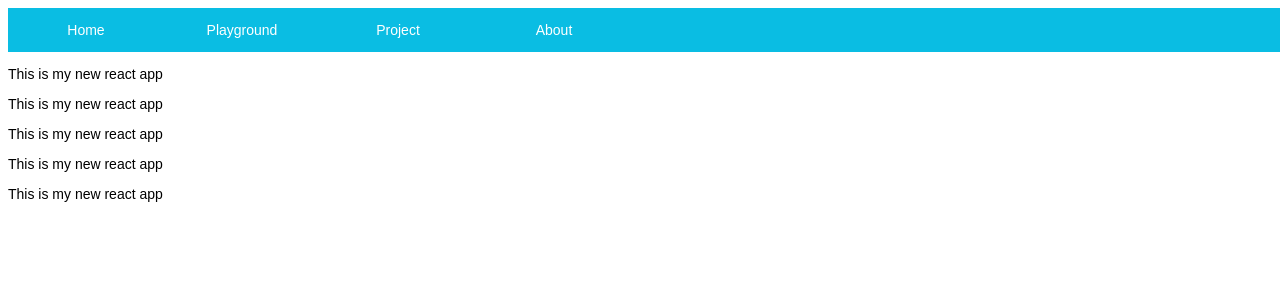
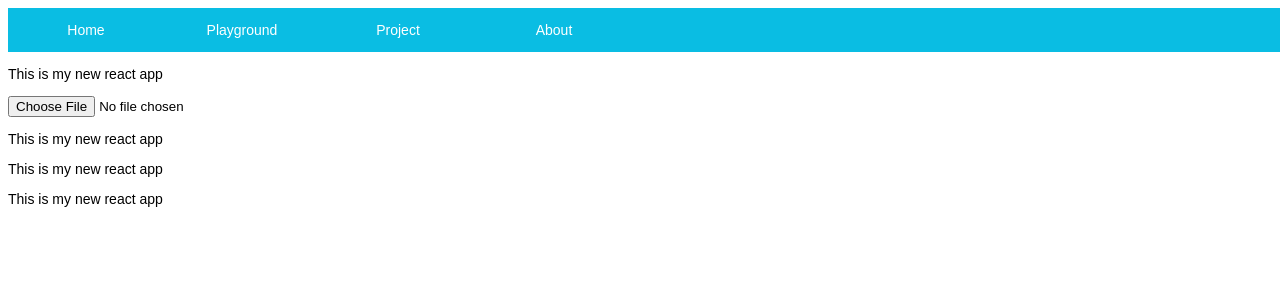
Before and after one commit to AnxinYang/projectAX, a React app: page / in a window 1280 px wide. Shown: the top 300 px of the page. Built offline with nearby package versions, Linux system fonts and the light colour scheme.

Commit message:
ADD FILEREADER

```diff
--- /dev/null
+++ b/src/components/inputs/FileParser.js
@@ -0,0 +1,75 @@
+import React, {Component} from 'react';
+export default class FileParser extends Component{
+    constructor(props){
+        super(props)
+    }
+    loadFile() {
+        var input, file, fr;
+        var self = this;
+        if (typeof window.FileReader !== 'function') {
+            this.bodyAppend("p", "The file API isn't supported on this browser yet.");
+            return;
+        }
+
+        input = document.getElementById('fileinput');
+        if (!input) {
+            this.bodyAppend("p", "Um, couldn't find the fileinput element.");
+        }
+        else if (!input.files) {
+            this.bodyAppend("p", "This browser doesn't seem to support the `files` property of file inputs.");
+        }
+        else if (!input.files[0]) {
+            this.bodyAppend("p", "Please select a file before clicking 'Load'");
+        }
+        else {
+            file = input.files[0];
+            fr = new FileReader();
+            fr.onload = receivedText;
+            fr.readAsText(file);
+        }
+
+        function receivedText() {
+            self.showResult(fr, "Text");
+
+            //fr = new FileReader();
+            //fr.onload = receivedBinary;
+            //fr.readAsBinaryString(file);
+        }
+
+        function receivedBinary() {
+            //self.showResult(fr, "Binary");
+        }
+    }
+
+    showResult(fr, label) {
+        var markup, result, n, aByte, byteStr;
+
+        markup = [];
+        result = fr.result;
+        /*for (n = 0; n < result.length; ++n) {
+            aByte = result.charCodeAt(n);
+            byteStr = aByte.toString(16);
+            if (byteStr.length < 2) {
+                byteStr = "0" + byteStr;
+            }
+            markup.push(byteStr);
+        }*/
+        this. bodyAppend("p", label + " (" + result + "):");
+        //this. bodyAppend("pre", markup.join(" "));
+    }
+
+   bodyAppend(tagName, innerHTML) {
+        var elm;
+
+        elm = document.createElement(tagName);
+        elm.innerHTML = innerHTML;
+        document.body.appendChild(elm);
+    }
+    render(){
+        return (
+            <div>
+                <input id='fileinput' type={'file'} onChange={this.loadFile.bind(this)}/>
+            </div>
+        )
+    }
+}
--- a/src/containers/sections/Main.js
+++ b/src/containers/sections/Main.js
@@ -2,7 +2,7 @@
  * Created by Anxin Yang on 3/28/2018.
  */
 import React, {Component} from 'react';
-
+import FileParser from '../../components/inputs/FileParser'
 export default class Main extends Component {
     constructor(){
         super();
@@ -11,6 +11,10 @@
         }
     }
     render () {
-        return <p>This is my new react app</p>
+        return(
+            <div>
+            <FileParser/>
+            </div>
+        )
     }
 }
--- a/src/index.js
+++ b/src/index.js
@@ -7,12 +7,14 @@
 // main app
 import App from './containers/App';
 import Button from './components/inputs/Button'
+import FileParser from './components/inputs/FileParser'
 import {report} from './pvts/general'
 
 window.componentMap = {
-    Button: Button
+    Button: Button,
+    FileParser:FileParser
 };
-export const getComponent = (name,props)=>{
+window.getComponent = (name,props)=>{
     return React.createElement(componentMap[name],props);
 };
 
```
Also changed, not shown: 1 other file (tests, documents, lock files or other folders).
